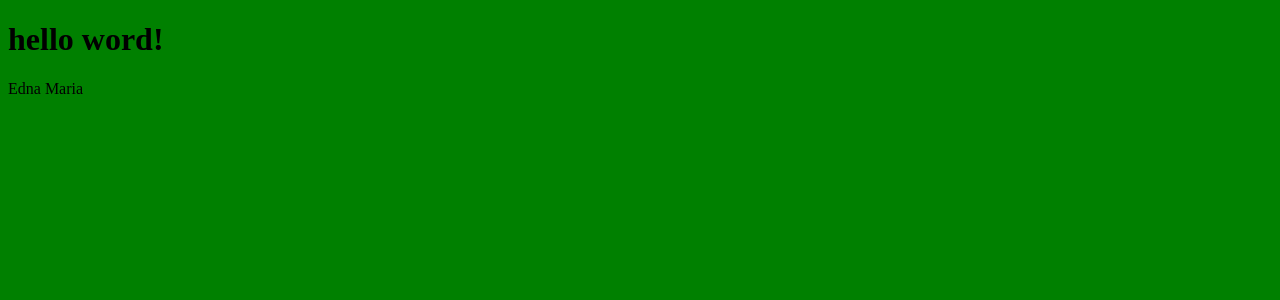
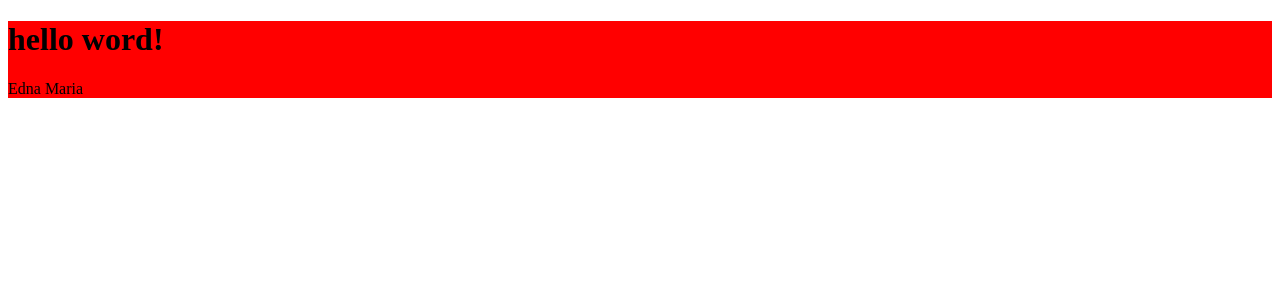
Before and after one commit to Edna06/project-react, a React (Vite) app in the folder rocketnotes/: page / in a window 1280 px wide. Shown: the top 300 px of the page. Built offline with nearby package versions, Linux system fonts and the light colour scheme.

Commit message:
addition style components

```diff
--- a/rocketnotes/package.json
+++ b/rocketnotes/package.json
@@ -10,9 +10,9 @@
   },
   "dependencies": {
     "react": "^18.2.0",
-    "react-dom": "^18.2.0"
+    "react-dom": "^18.2.0",
+    "styled-components": "^5.3.8"
   },
-
   "devDependencies": {
     "@types/react": "^18.0.27",
     "@types/react-dom": "^18.0.10",
--- a/rocketnotes/src/pages/Details/index.jsx
+++ b/rocketnotes/src/pages/Details/index.jsx
@@ -1,11 +1,11 @@
-import './style.css'
+import { Container } from './styles'
 
 export function Details(){
 
 return (
-  <div>
+  <Container>
   <h1>hello word!</h1>
   <span> Edna Maria</span>
-  </div>
+  </Container>
   )
 }
--- a/rocketnotes/src/pages/Details/style.css
+++ /dev/null
@@ -1,3 +0,0 @@
-body {
-  background-color: green;
-}
--- /dev/null
+++ b/rocketnotes/src/pages/Details/styles.js
@@ -0,0 +1,6 @@
+import styled from 'styled-components'
+
+
+export const Container = styled.div`
+background: red;
+`
```
Also changed, not shown: 1 other file (tests, documents, lock files or other folders).
